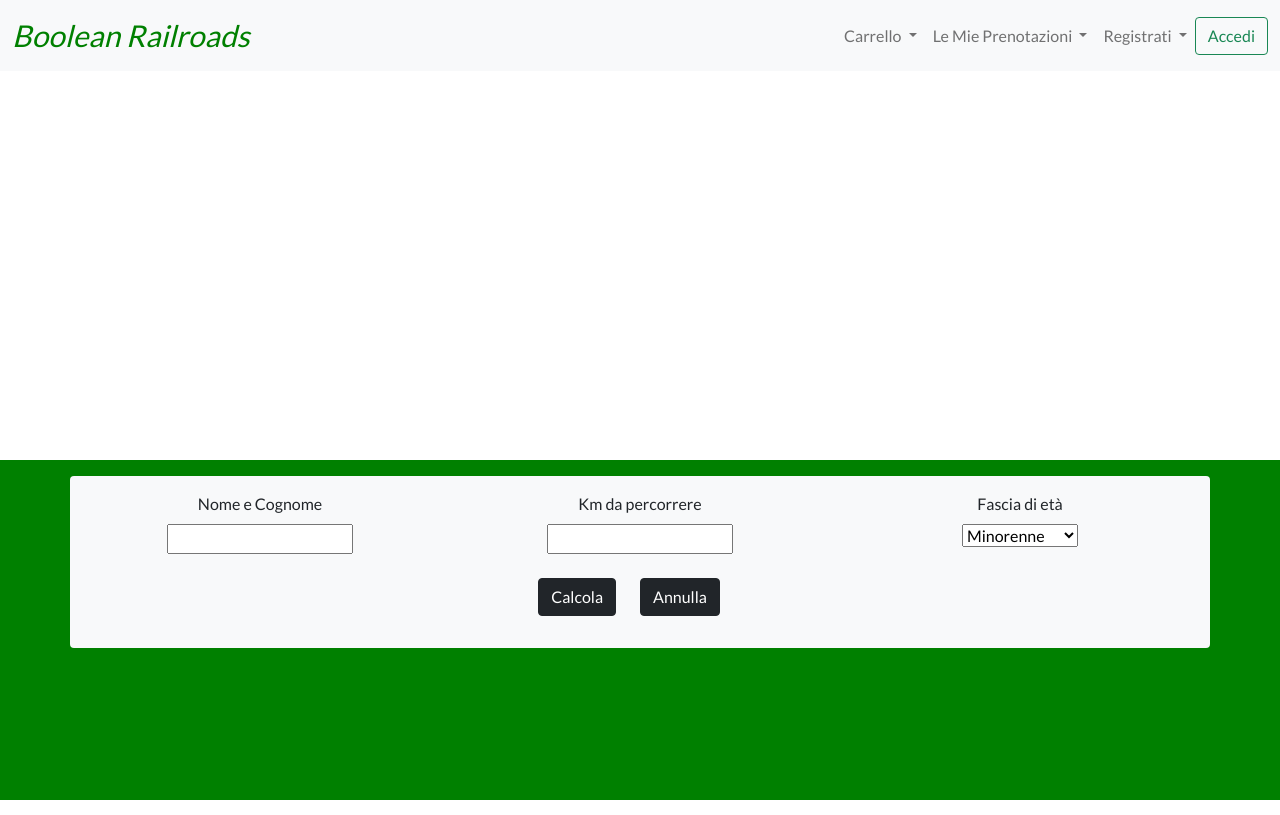
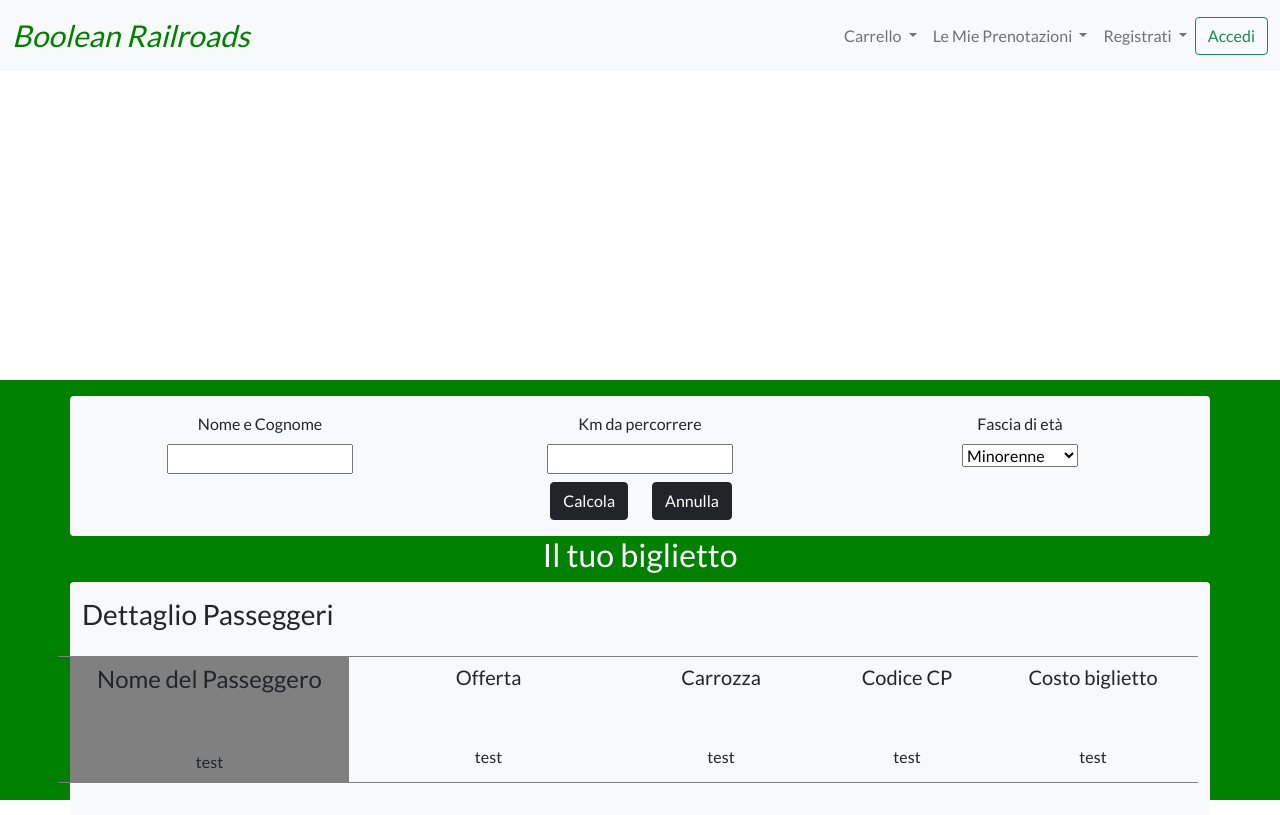
Before and after one commit to NuvoloniM/js-biglietto-treno-form, a plain HTML site: page index.html in a window 1280 px wide. Drawn offline with nearby package versions, Linux system fonts and the light colour scheme.

Commit message:
Ticket Style

```diff
--- a/asset/style.css
+++ b/asset/style.css
@@ -23,7 +23,7 @@ header {
 /* Main */
 .hero {
   margin-top: 60px;
-  height: 50vh;
+  height: 40vh;
   background-image: url(./img/trenitalia_hero_2x.jpg);
   background-position: top center;
   background-repeat: no-repeat;
@@ -36,6 +36,15 @@ header {
 }
 
 .calc {
-  height: calc(50vh - 60px);
+  height: calc(60vh - 60px);
   background-color: green;
 }
+
+.ticket {
+  border-top: 1px solid gray;
+  border-bottom: 1px solid gray;
+}
+
+.bg_gray {
+  background-color: gray;
+}
--- a/index.html
+++ b/index.html
@@ -85,16 +85,43 @@
                             <option value="over65">Over65</option>
                         </select>
                     </div>
-                    <div class="row py-3">
-                        <div class="col-6 text-end">
-                            <button class="btn btn-dark" id="button">Calcola</button>
+                    <div class="col-6 text-end">
+                        <button class="btn btn-dark" id="button">Calcola</button>
+                    </div>
+                    <div class="col-6 text-start">
+                        <button class="btn btn-dark" id="remove">Annulla</button>
+                    </div>
+                    <!-- </form> -->
+                </div>
+                <div class="text-white text-center">
+                    <h2>Il tuo biglietto</h2>
+                </div>
+                <div class="row bg-light rounded py-3">
+                    <div class="col-12">
+                        <h3>Dettaglio Passeggeri</h3>
+                    </div>
+                    <div class="row text-center justify-content-between ticket my-3">
+                        <div class="col-3 bg_gray py-2">
+                            <h4>Nome del Passeggero</h4>
+                            <div id="passenger" class="pt-5">test</div>
                         </div>
-                        <div class="col-6 text-start">
-                            <button class="btn btn-dark" id="remove">Annulla</button>
+                        <div class="col-3 py-2">
+                            <h5>Offerta</h5>
+                            <div id="promo" class="pt-5">test</div>
+                        </div>
+                        <div class="col-2 py-2">
+                            <h5>Carrozza</h5>
+                            <div id="cab" class="pt-5">test</div>
+                        </div>
+                        <div class="col-2 py-2">
+                            <h5>Codice CP</h5>
+                            <div id="code" class="pt-5">test</div>
+                        </div>
+                        <div class="col-2 py-2">
+                            <h5>Costo biglietto</h5>
+                            <div id="price" class="pt-5">test</div>
                         </div>
                     </div>
-
-                    <!-- </form> -->
                 </div>
             </div>
         </section>
```
